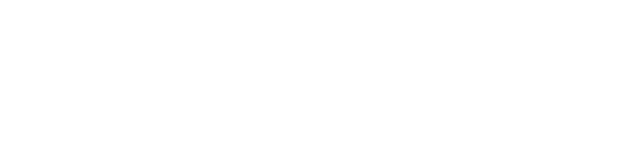
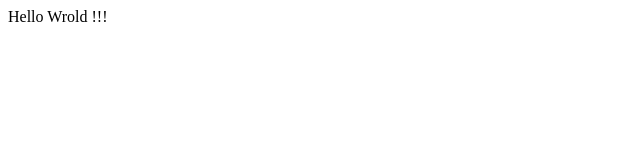
Before and after one commit to buxingzhe7/wmui, a plain HTML site: page index.html in a window 1280 px wide. Shown: the whole page, without its empty margins (0-640 px from the left). Drawn offline with Linux system fonts and the light colour scheme.

Commit message:
hello world

```diff
--- a/index.html
+++ b/index.html
@@ -5,6 +5,6 @@
 	<title>引導頁</title>
 </head>
 <body>
-
+	Hello Wrold !!!
 </body>
 </html>
```
